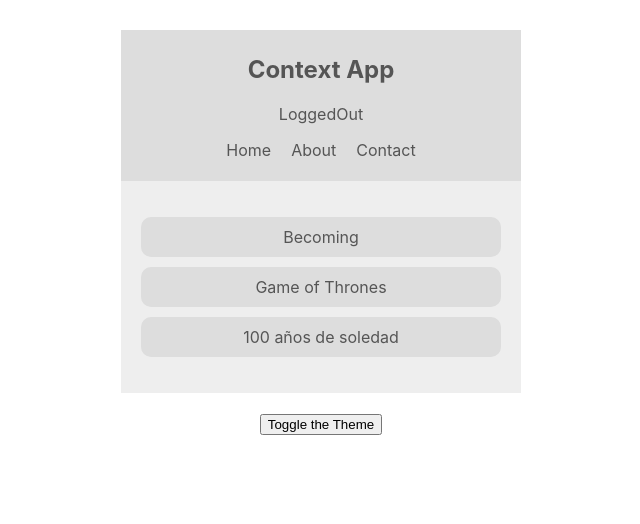
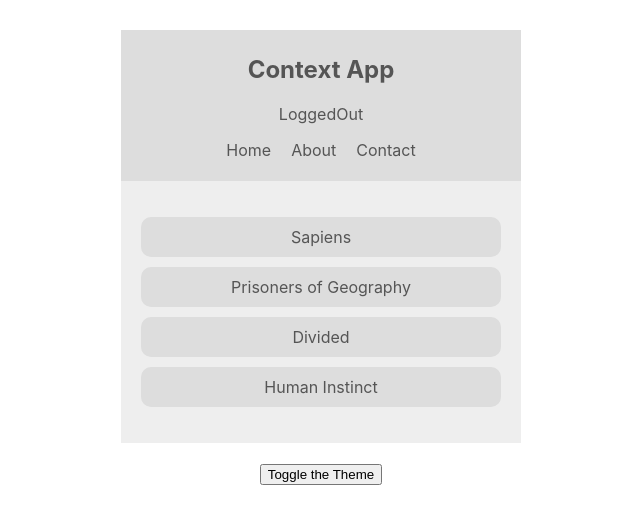
Before and after one commit to jjadeseravla/React-Context-Hooks, a React (Create React App) app in the folder context-app/: page / in a window 1280 px wide. Shown: the top 524 px of the page, without its empty margins (319-959 px from the left). Built offline with nearby package versions, Linux system fonts and the light colour scheme.

Commit message:
useContext inside funcitonal components as oppose to classes as many times as you like

```diff
--- a/context-app/src/App.js
+++ b/context-app/src/App.js
@@ -4,6 +4,7 @@
 import ThemeContextProvider from './contexts/ThemeContext';
 import ThemeToggle from './components/ThemeToggle';
 import AuthContextProvider from './contexts/AuthContext';
+import BookContextProvider from './contexts/BookContext';
 
 function App() {
   return (
@@ -11,7 +12,9 @@
     <ThemeContextProvider>
       <AuthContextProvider>
         <Navbar />
-        <BookList />
+        <BookContextProvider>
+          <BookList />
+        </BookContextProvider>
         <ThemeToggle />
       </AuthContextProvider>
     </ThemeContextProvider>
--- a/context-app/src/components/BookList.js
+++ b/context-app/src/components/BookList.js
@@ -1,15 +1,19 @@
 import React, { useContext } from 'react';
 import { ThemeContext } from '../contexts/ThemeContext';
+import { BookContext } from '../contexts/BookContext';
 
 const BookList = () => {
   const {isLightTheme, light, dark} = useContext(ThemeContext);
+  const { books } = useContext(BookContext);
   const theme = isLightTheme ? light: dark;
   return (
     <div className='book-list' style={{ color: theme.syntax, background: theme.bg }}>
       <ul>
-        <li style={{ background: theme.ui }}>Becoming</li>
-        <li style={{ background: theme.ui }}>Game of Thrones</li>
-        <li style={{ background: theme.ui }}>100 años de soledad</li>
+        {books.map(book => {
+          return (
+            <li key={book.id} style={{ background: theme.ui }}>{ book.title }</li>
+          )
+        })}
       </ul>
     </div>
   );
--- /dev/null
+++ b/context-app/src/contexts/BookContext.js
@@ -0,0 +1,19 @@
+import React, { createContext, useState } from 'react';
+
+export const BookContext = createContext();
+
+const BookContextProvider = (props) => {
+  const [books, setBooks] = useState([
+    {title: 'Sapiens', id: 1},
+    {title: 'Prisoners of Geography', id: 2},
+    {title: 'Divided', id: 3},
+    {title: 'Human Instinct', id: 4}
+  ])
+  return (
+    <BookContext.Provider value={{books}}>
+      {props.children}
+    </BookContext.Provider>
+  );
+}
+
+export default BookContextProvider;
```
